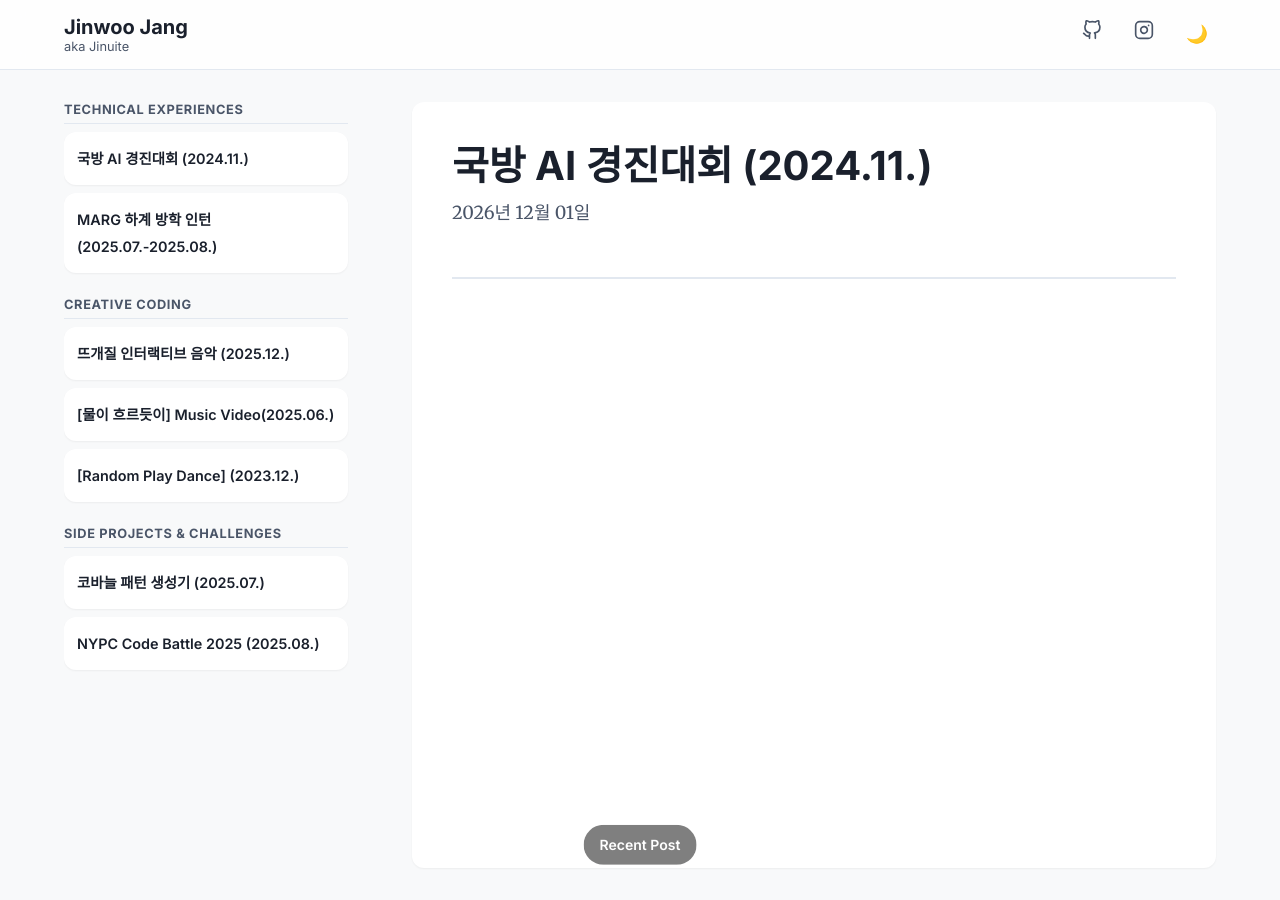
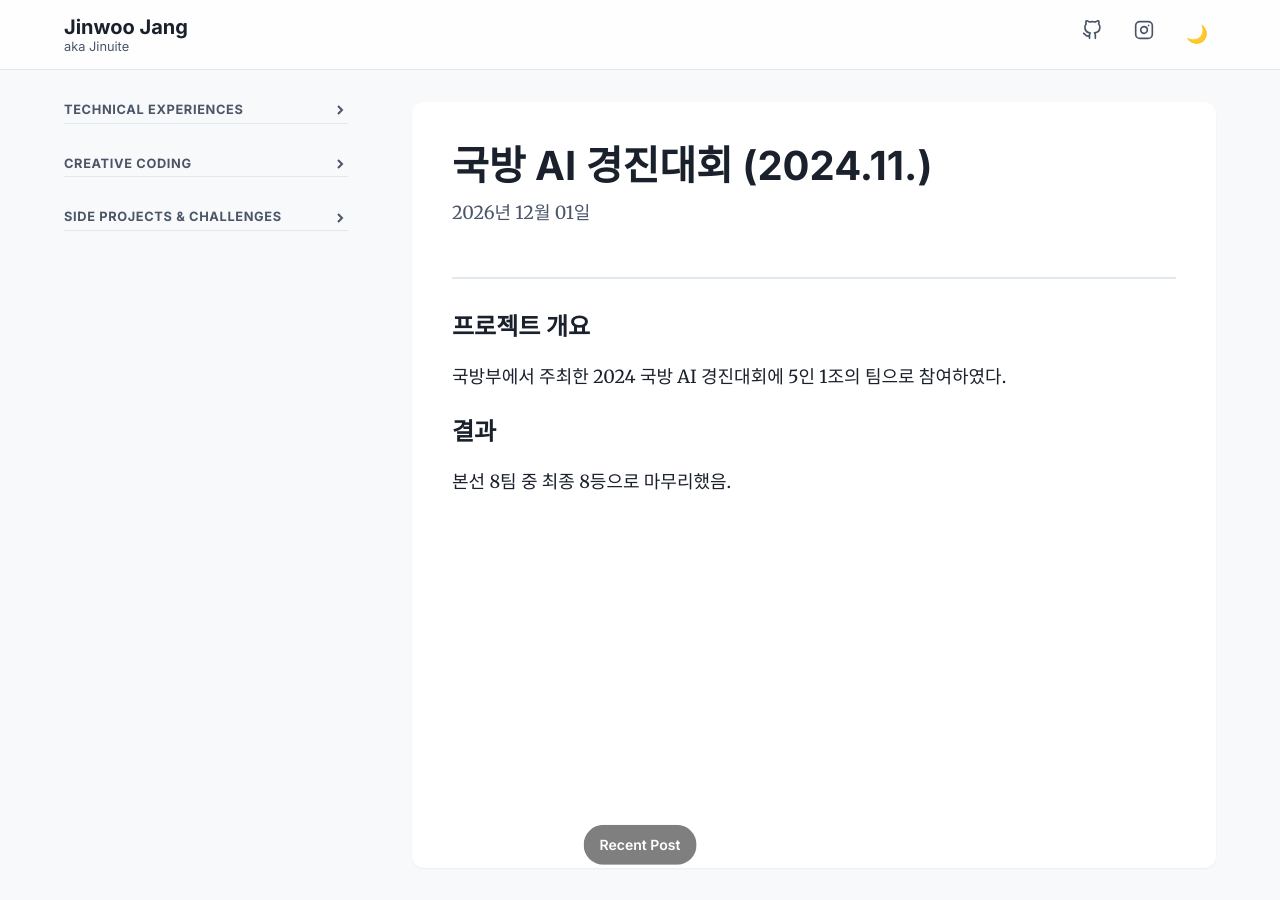
Before and after one commit to jangjinuite/jangjinuite.github.io, a Jekyll site: the page built from _posts/2025-12-17-국방AI경진대회.md, in a window 1280 px wide and 900 px high. Built offline with Jekyll 4.4.1, drawn with Linux system fonts in a browser that asks for light colours.

Commit message:
20251217 Small fix

```diff
--- a/_includes/sidebar.html
+++ b/_includes/sidebar.html
@@ -6,7 +6,13 @@
   {% assign posts = site.categories[category_name] %}
   {% if posts.size > 0 %}
   <div class="category-group">
-    <h3 class="category-title">{{ category_name }}</h3>
+    <h3 class="category-title" data-accordion-toggle>
+      <span>{{ category_name }}</span>
+      <svg class="accordion-icon" width="16" height="16" viewBox="0 0 16 16" fill="none" stroke="currentColor"
+        stroke-width="2">
+        <polyline points="4 6 8 10 12 6"></polyline>
+      </svg>
+    </h3>
     <nav class="post-list">
       {% for post in posts %}
       <a class="post-list-item" href="{{ post.url | relative_url }}">
--- a/_posts/2025-12-17-국방AI경진대회.md
+++ b/_posts/2025-12-17-국방AI경진대회.md
@@ -3,3 +3,11 @@ layout: default
 title: "국방 AI 경진대회 (2024.11.)"
 categories: [Technical Experiences]
 ---
+
+## 프로젝트 개요
+
+국방부에서 주최한 2024 국방 AI 경진대회에 5인 1조의 팀으로 참여하였다.
+
+## 결과
+
+본선 8팀 중 최종 8등으로 마무리했음.
--- a/assets/css/style.css
+++ b/assets/css/style.css
@@ -192,12 +192,40 @@ h6 {
   border-bottom: 1px solid var(--border-color);
   padding-bottom: 0.25rem;
   font-weight: 700;
+  cursor: pointer;
+  user-select: none;
+  display: flex;
+  justify-content: space-between;
+  align-items: center;
+  transition: color 0.2s;
+}
+
+.category-title:hover {
+  color: var(--text-primary);
+}
+
+.accordion-icon {
+  transition: transform 0.3s ease;
+  flex-shrink: 0;
+}
+
+.category-group.collapsed .accordion-icon {
+  transform: rotate(-90deg);
 }
 
 .post-list {
   display: flex;
   flex-direction: column;
   gap: 0.5rem;
+  max-height: 500px;
+  overflow: hidden;
+  transition: max-height 0.3s ease, opacity 0.3s ease;
+  opacity: 1;
+}
+
+.category-group.collapsed .post-list {
+  max-height: 0;
+  opacity: 0;
 }
 
 .post-list-item {
@@ -254,10 +282,14 @@ h6 {
 .cv-container {
   max-width: 800px;
   margin: 0 auto;
-  padding-top: 2rem;
+  padding-top: 0.5rem;
   padding-bottom: 3rem;
   border-bottom: 2px solid var(--border-color);
   min-height: calc(100vh - var(--header-height) - 10rem);
+}
+
+.cv-container h1 {
+  margin-top: 0;
 }
 
 .cv-section {
--- a/assets/js/main.js
+++ b/assets/js/main.js
@@ -45,6 +45,23 @@ document.addEventListener('DOMContentLoaded', () => {
     });
   }
 
+  // --- Accordion Menu Toggle ---
+  const categoryGroups = document.querySelectorAll('.category-group');
+
+  // Set all categories to collapsed by default
+  categoryGroups.forEach(group => {
+    group.classList.add('collapsed');
+  });
+
+  // Add click handlers for accordion toggles
+  const accordionToggles = document.querySelectorAll('[data-accordion-toggle]');
+  accordionToggles.forEach(toggle => {
+    toggle.addEventListener('click', () => {
+      const categoryGroup = toggle.closest('.category-group');
+      categoryGroup.classList.toggle('collapsed');
+    });
+  });
+
   // --- Scroll Indicator ---
   const scrollIndicator = document.createElement('div');
   scrollIndicator.className = 'scroll-indicator';
```
Also changed, not shown: index.md (+0 -1 lines).
